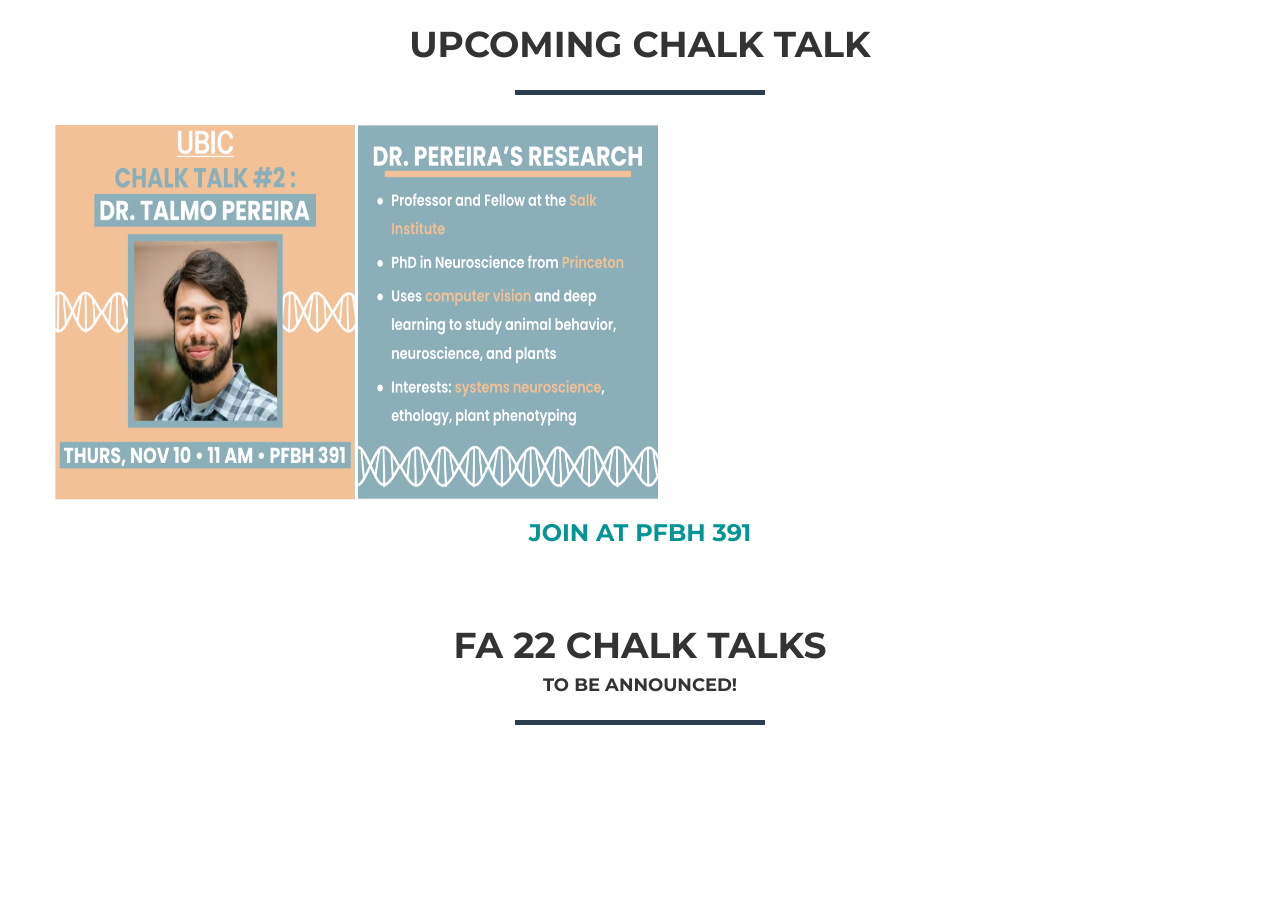
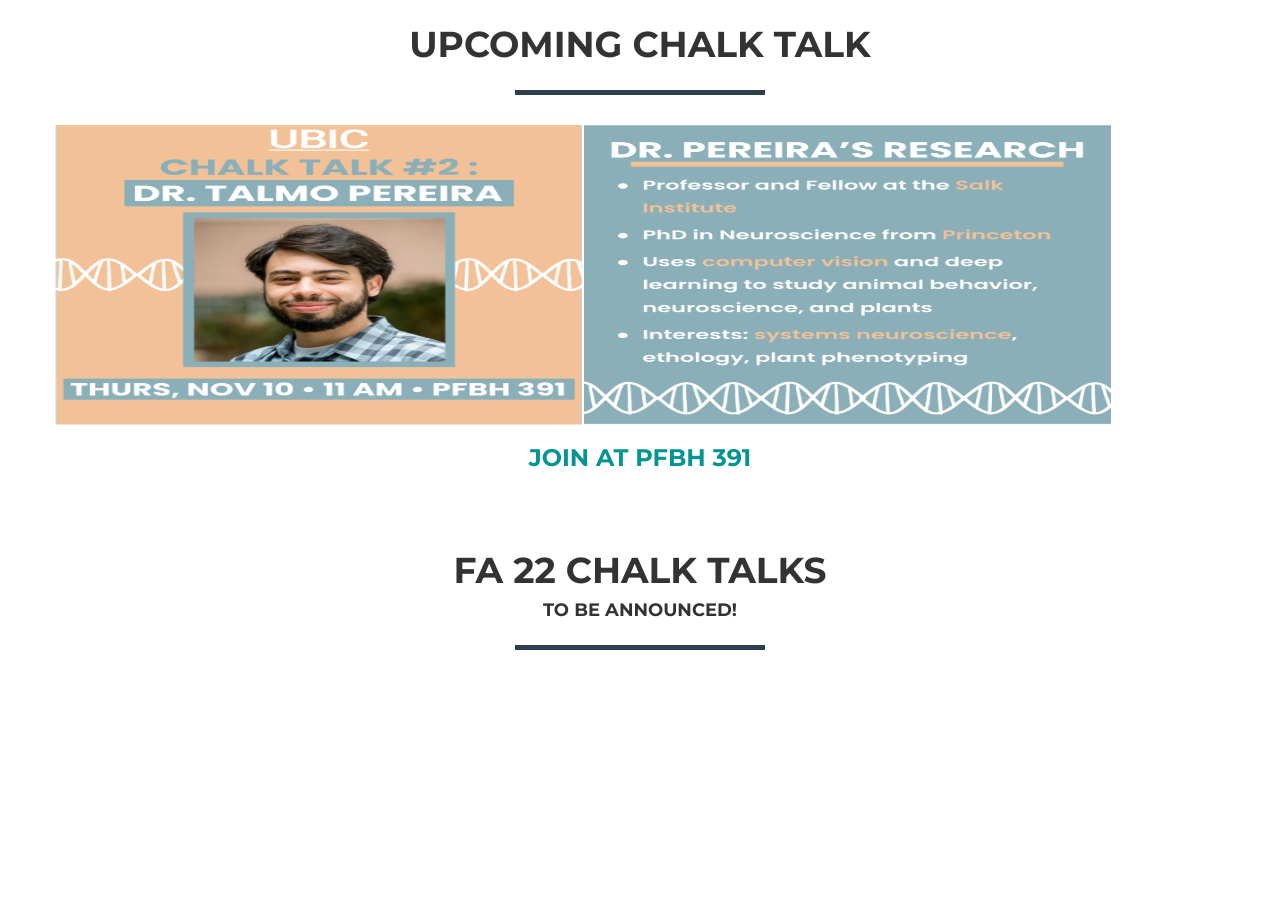
Before and after one commit to The-WebOps-Club/personal-website-template, a plain HTML site: page chalktalk/index.html in a window 1280 px wide. Shown: the part 820-1717 px from the top of the page. Drawn offline with nearby package versions, Linux system fonts and the light colour scheme.

Commit message:
Update addon.css

```diff
--- a/chalktalk/css/addon.css
+++ b/chalktalk/css/addon.css
@@ -11,6 +11,6 @@ br {
     padding: 5px;
 }
 .latest{
-    height: 375px;
-    width: 300px;
+    width: 45%;
+    text-align: center;
 }
```
